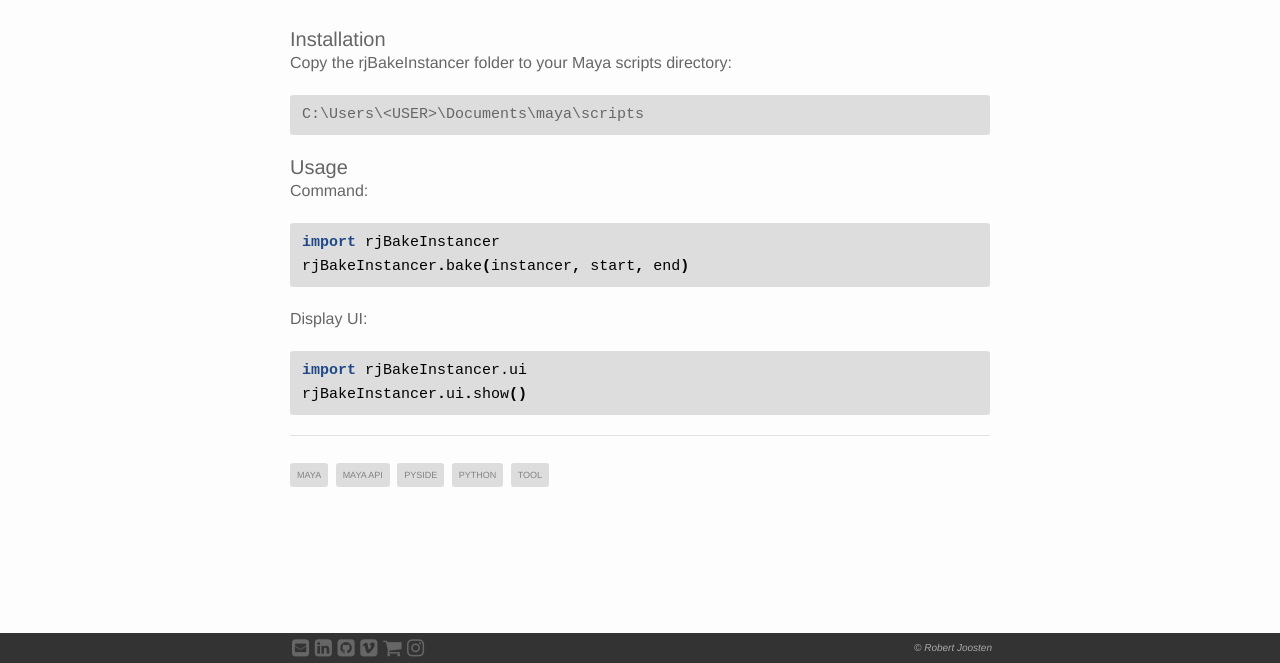
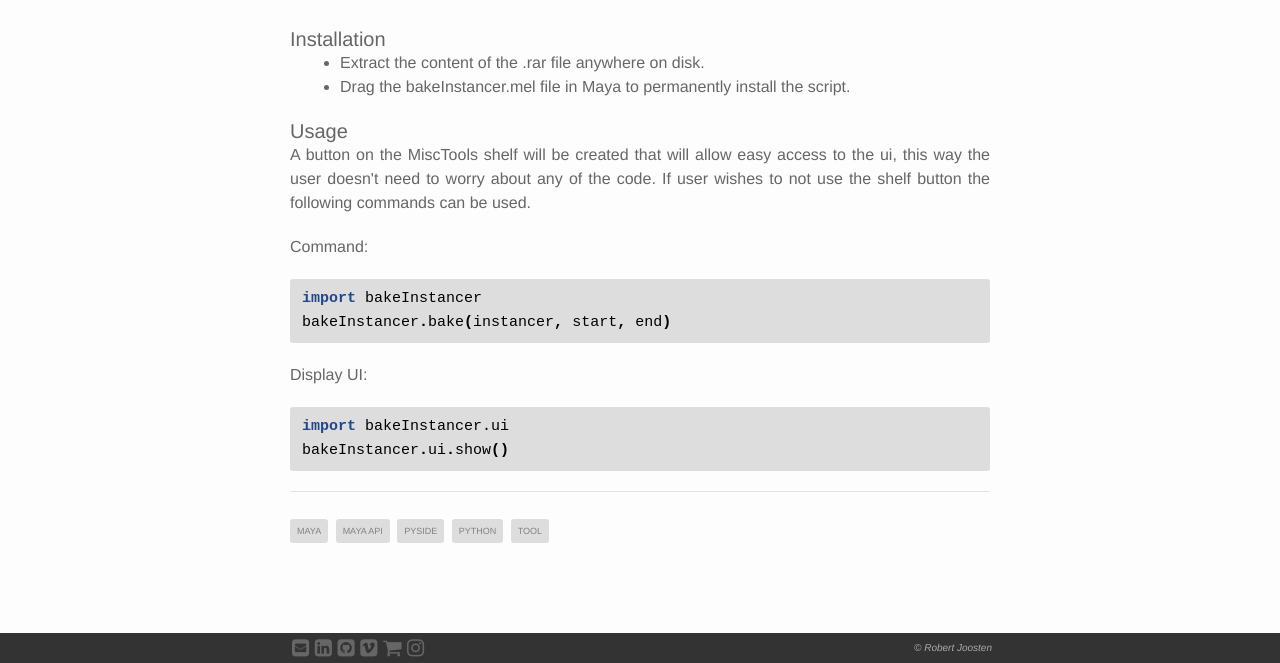
Before and after one commit to robertjoosten/robertjoosten.github.io, a Jekyll site: the page built from _projects/bake_instancer.markdown, in a window 1280 px wide and 1297 px high. Shown: the part 634-1297 px from the top of the window. Built offline with Jekyll 4.4.1, drawn with Linux system fonts in a browser that asks for light colours; nearby versions of some CDN libraries.

Commit message:
update maya-bake-instancer

```diff
--- a/_projects/bake_instancer.markdown
+++ b/_projects/bake_instancer.markdown
@@ -6,29 +6,29 @@
 date: 2016-10-22 11:00:00
 category: tools
 tag: [tool, python, maya, maya api, pyside]
-github: https://github.com/robertjoosten/rjBakeInstancer
-github-docs: https://robertjoosten.github.io/rjBakeInstancer/
-gumroad: https://gum.co/rjBakeInstancer
+github: https://github.com/robertjoosten/maya-bake-instancer
+github-docs: https://robertjoosten.github.io/maya-bake-instancer/
+gumroad: https://gum.co/maya-bake-instancer
 ---
 <p class="justify">Bake an instancer node to individual animated pieces of geometry. Useful for people that haven't switched to Maya 2017 yet, where this is standard functionality.</p>
 
 <p align="center"><iframe src="https://player.vimeo.com/video/188421440?color=ff9933&title=0&byline=0&portrait=0" width="640" height="360" frameborder="0" webkitallowfullscreen mozallowfullscreen allowfullscreen></iframe></p>
 
 <h4>Installation</h4>
-<p class="justify">Copy the rjBakeInstancer folder to your Maya scripts directory: </p>
-{% highlight text %}
-C:\Users\<USER>\Documents\maya\scripts
-{% endhighlight %}
+* Extract the content of the .rar file anywhere on disk.
+* Drag the bakeInstancer.mel file in Maya to permanently install the script.
 
 <h4>Usage</h4>
+<p class="justify">A button on the MiscTools shelf will be created that will allow easy access to the ui, this way the user doesn't need to worry about any of the code. If user wishes to not use the shelf button the following commands can be used.</p>
+
 Command:
 {% highlight python %}
-import rjBakeInstancer
-rjBakeInstancer.bake(instancer, start, end)
+import bakeInstancer
+bakeInstancer.bake(instancer, start, end)
 {% endhighlight %}
 
 Display UI:
 {% highlight python %}
-import rjBakeInstancer.ui
-rjBakeInstancer.ui.show()
+import bakeInstancer.ui
+bakeInstancer.ui.show()
 {% endhighlight %}
```
